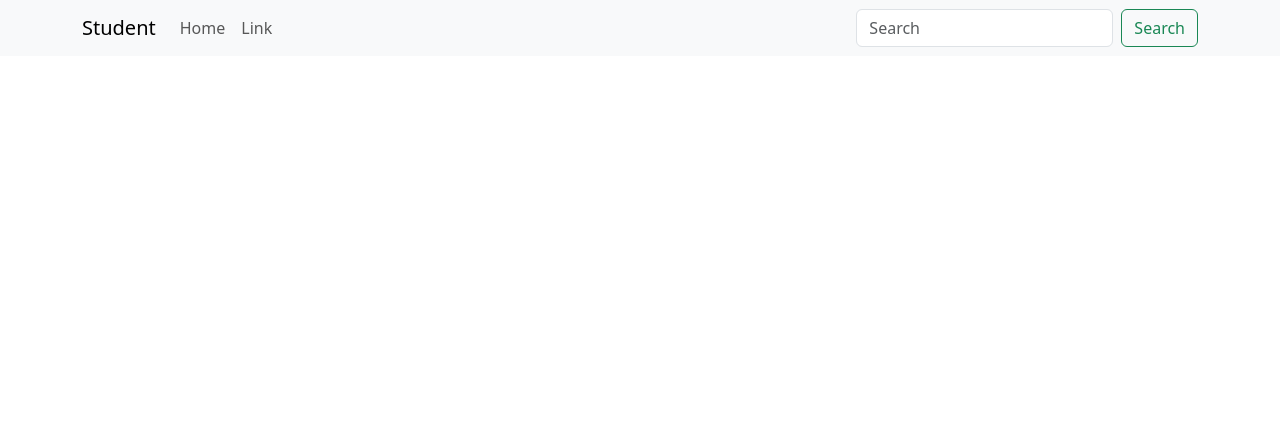
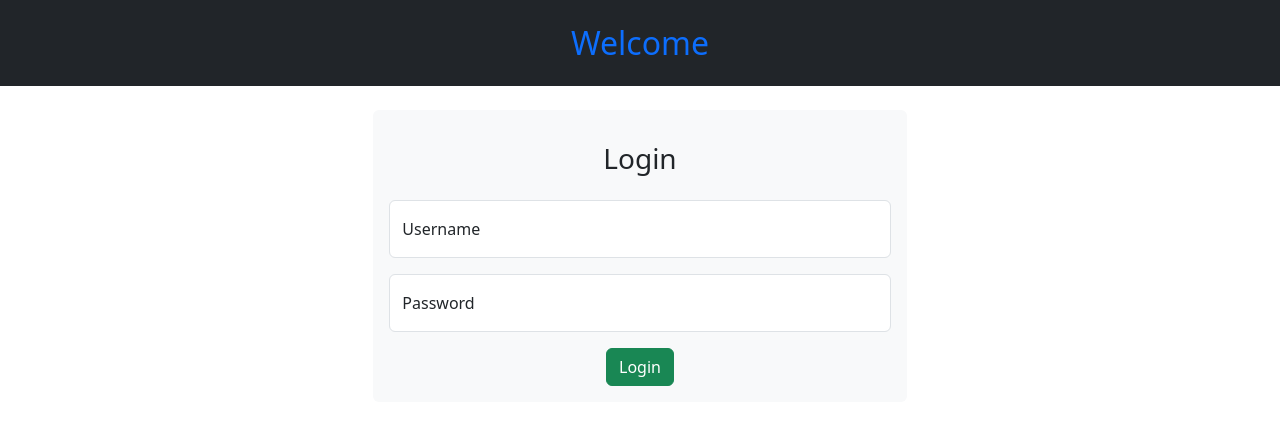
Before and after one commit to mithildhure/Student-Management-Spring, a React (Vite) app in the folder student-frontend/: page /login in a window 1280 px wide. Shown: the top 424 px of the page. Built offline with nearby package versions, Linux system fonts and the light colour scheme.

Commit message:
pagination implementation

```diff
--- a/student-frontend/src/App.jsx
+++ b/student-frontend/src/App.jsx
@@ -6,6 +6,9 @@ import AddStudent from './components/AddStudent'
 import EditStudent from './components/EditStudent'
 import 'bootstrap/dist/css/bootstrap.min.css'
 import 'bootstrap/dist/js/bootstrap.bundle.js'
+import Layout from './components/Layout'
+import Login from './components/Login'
+// import Footer from './components/footer'
 
 function App() {
 
@@ -14,12 +17,16 @@ function App() {
     <>
 
       <BrowserRouter>
-        <Navbar/>
         <Routes>
-          <Route path='/' element={<StudentList/>} />
-          <Route path='/addStudent' element={<AddStudent/>} />
-          <Route path='/editStudent/:id' element={<EditStudent/>} />
+          <Route element={<Layout/>}>
+              <Route path='/' element={<StudentList/>} />
+              <Route path='/addStudent' element={<AddStudent/>} />
+              <Route path='/editStudent/:id' element={<EditStudent/>} />
+          </Route>
+
+          <Route path='/login' element={<Login/>} />
         </Routes>
+        {/* <Footer/> */}
       </BrowserRouter>
 
     </>
--- /dev/null
+++ b/student-frontend/src/components/Layout.jsx
@@ -0,0 +1,16 @@
+import React from 'react'
+import Navbar from './Navbar'
+import { Outlet } from 'react-router-dom'
+
+const Layout = () => {
+  return (
+    <>
+      <Navbar/>
+      <main className='container my-4'>
+            <Outlet/>
+      </main>
+    </>
+  )
+}
+
+export default Layout
--- /dev/null
+++ b/student-frontend/src/components/Login.jsx
@@ -0,0 +1,54 @@
+import React from 'react'
+
+const Login = () => {
+  return (
+    <>
+
+      <h2 className='bg-dark text-primary text-center p-4'> Welcome </h2>
+
+      <div
+        className="container my-4 p-3 col-5 text-center bg-light rounded"
+      >
+            <h3 className='text-center p-3'>Login</h3>
+        <form >
+
+            <div className="form-floating mb-3">
+                <input
+                    type="text"
+                    className="form-control"
+                    name="username"
+                    id="uname"
+                    placeholder=""
+                />
+                <label htmlFor="uname">Username</label>
+            </div>
+
+            <div className="form-floating mb-3">
+                <input
+                    type="password"
+                    className="form-control"
+                    name="password"
+                    id="pass"
+                    placeholder=""
+                />
+                <label htmlFor="pass">Password</label>
+            </div>
+
+            <button
+                type="submit"
+                className="btn btn-success"
+            >
+                Login
+            </button>
+
+
+        </form>
+
+      </div>
+
+
+    </>
+  )
+}
+
+export default Login
--- a/student-frontend/src/components/Navbar.jsx
+++ b/student-frontend/src/components/Navbar.jsx
@@ -7,7 +7,7 @@ const Navbar = () => {
     <>
 
        <nav
-        className="navbar navbar-expand-sm navbar-light bg-light"
+        className="navbar navbar-expand-xl navbar-dark bg-dark"
        >
         <div className="container">
             <NavLink className="navbar-brand" to="/">Student</NavLink>
--- a/student-frontend/src/components/StudentList.jsx
+++ b/student-frontend/src/components/StudentList.jsx
@@ -8,16 +8,32 @@ const StudentList = () => {
 
   const [students, setStudents] = useState([]);
   const [loading, setLoading] = useState(true);
+  const [currentPage, setCurrentPage] = useState(0);
+  const [totalPage, setTotalPage] = useState(0);
+  const [pageSize] = useState(10);
   const navigate = useNavigate();
 
+  const fetchPage = async (page) => {
+    setLoading(true);
+    try {
+      const respone = await axios.get(`http://localhost:8080/students/fetchPage`,{
+        params : {
+          pageNumber:page,
+          pageS :pageSize
+        }
+      });
+      setStudents(respone.data.content);
+      setTotalPage(respone.data.totalPages);
+      setCurrentPage(page);
+    } catch (error) {
+        console.log(error);
+    } finally {
+      setLoading(false);
+    }
+  }
+
   useEffect(()=>{
-  axios.get(`http://localhost:8080/students/fetchAll`).then((result) => {
-    setStudents(result.data);
-    setLoading(false);
-  }).catch((err) => {
-    console.log('Failed to Fetch Data',err);
-    setLoading(false);
-  });
+    fetchPage(0);
 },[]);
 
 const handleDelete = (id)=>{
@@ -29,6 +45,20 @@ const handleDelete = (id)=>{
     console.log('Failed to Delete',err);
   });
   }
+}
+
+const goToPage = (page)=>{
+    if(page >= 0 && page < totalPage){
+        fetchPage(page);
+    }
+}
+
+const goToPrev = ()=>{
+  goToPage(currentPage - 1);
+}
+
+const goToNext = ()=>{
+  goToPage(currentPage + 1);
 }
 
   if (loading) {
@@ -62,7 +92,6 @@ const handleDelete = (id)=>{
 
        </div>
 
-
         <div
           className="table-responsive rounded"
         >
@@ -83,9 +112,14 @@ const handleDelete = (id)=>{
             </thead >
             <tbody>
 
-              {students.map((student)=>{
-               return<tr key={student.id}>
-                <td >{student.id}</td>
+              {students.length === 0 ? (
+              <tr>
+                <td colSpan="8" className="text-center">No students found</td>
+              </tr>
+            ) : (
+              students.map((student) => (
+                <tr key={student.id}>
+                  <td>{student.id}</td>
                   <td>{student.first_name}</td>
                   <td>{student.last_name}</td>
                   <td>{student.age}</td>
@@ -96,23 +130,54 @@ const handleDelete = (id)=>{
                       className="btn btn-warning"
                       to={`/editStudent/${student.id}`}
                       role="button"
-                      >Edit</NavLink>
+                    >
+                      Edit
+                    </NavLink>
                   </td>
-
                   <td>
                     <button
                       className="btn btn-danger"
-                      role="button"
-                      onClick={()=>{handleDelete(student.id)}}
-                      >Delete</button>
+                      onClick={() => handleDelete(student.id)}
+                    >
+                      Delete
+                    </button>
                   </td>
                 </tr>
-
-              })}
+              ))
+            )}
 
             </tbody>
           </table>
         </div>
+
+          {totalPage > 0 && (
+        <nav aria-label="Page navigation">
+          <ul className="pagination justify-content-center">
+            <li className={`page-item ${currentPage === 0 ? 'disabled' : ''}`}>
+              <button className="page-link" onClick={goToPrev} aria-label="Previous">
+                <span aria-hidden="true">&laquo;</span>
+              </button>
+            </li>
+
+            {[...Array(totalPage).keys()].map((page) => (
+              <li
+                key={page}
+                className={`page-item ${page === currentPage ? 'active' : ''}`}
+              >
+                <button className="page-link" onClick={() => goToPage(page)}>
+                  {page + 1}
+                </button>
+              </li>
+            ))}
+
+            <li className={`page-item ${currentPage === totalPage - 1 ? 'disabled' : ''}`}>
+              <button className="page-link" onClick={goToNext} aria-label="Next">
+                <span aria-hidden="true">&raquo;</span>
+              </button>
+            </li>
+          </ul>
+        </nav>
+      )}
 
 
       </div>
```
Also changed, not shown: student-frontend/src/components/Footer.jsx (added, +19 -0 lines), 2 other files (tests, documents, lock files or other folders). Lines whose indentation alone changed are shown as unchanged.
